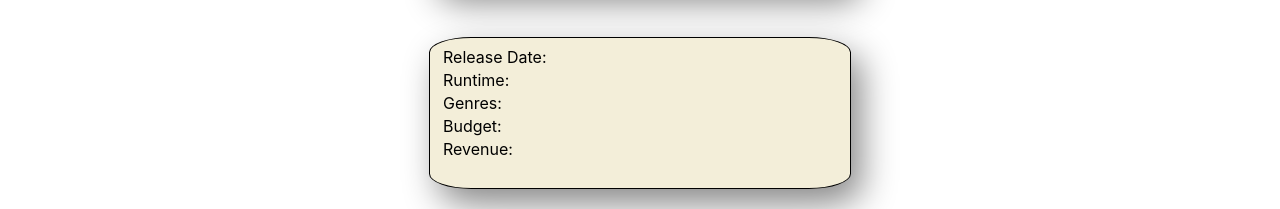
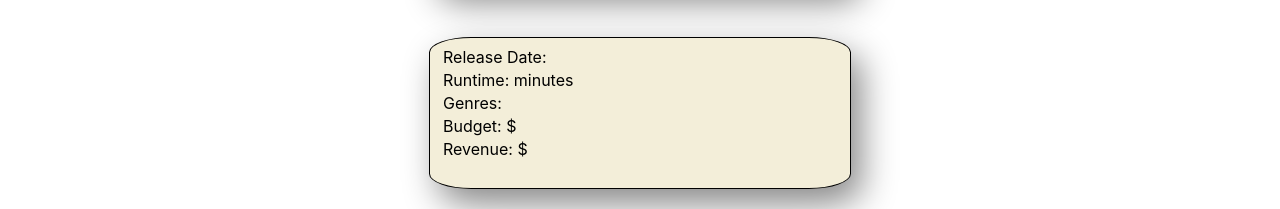
Before and after one commit to Chriscastanuela/Rancid-Tomatillos, a React (Create React App) app: page /movies/1 in a window 1280 px wide. Shown: the part 1364-1573 px from the top of the page. Built offline with nearby package versions, Linux system fonts and the light colour scheme; no server answers.

Commit message:
Add dollar signs to budget and revenue

```diff
--- a/src/Components/MoviePage.jsx
+++ b/src/Components/MoviePage.jsx
@@ -96,10 +96,10 @@ export class MoviePage extends Component {
           <ul className='SmallDetailsList'>
               <span className='SmallDetailsSpan'>
                 <p style={{margin: 3}}>Release Date: {this.state.movie.release_date}</p>
-                <p style={{margin: 3}}>Runtime: {this.state.movie.runtime}</p>
+                <p style={{margin: 3}}>Runtime: {this.state.movie.runtime} minutes</p>
                 <p style={{margin: 3}}>Genres: {theString}</p>
-                <p style={{margin: 3}}>Budget: {this.state.movie.budget}</p>
-                <p style={{margin: 3}}>Revenue: {this.state.movie.revenue}</p>
+                <p style={{margin: 3}}>Budget: ${this.state.movie.budget}</p>
+                <p style={{margin: 3}}>Revenue: ${this.state.movie.revenue}</p>
               </span>
           </ul>
         </div>
```
